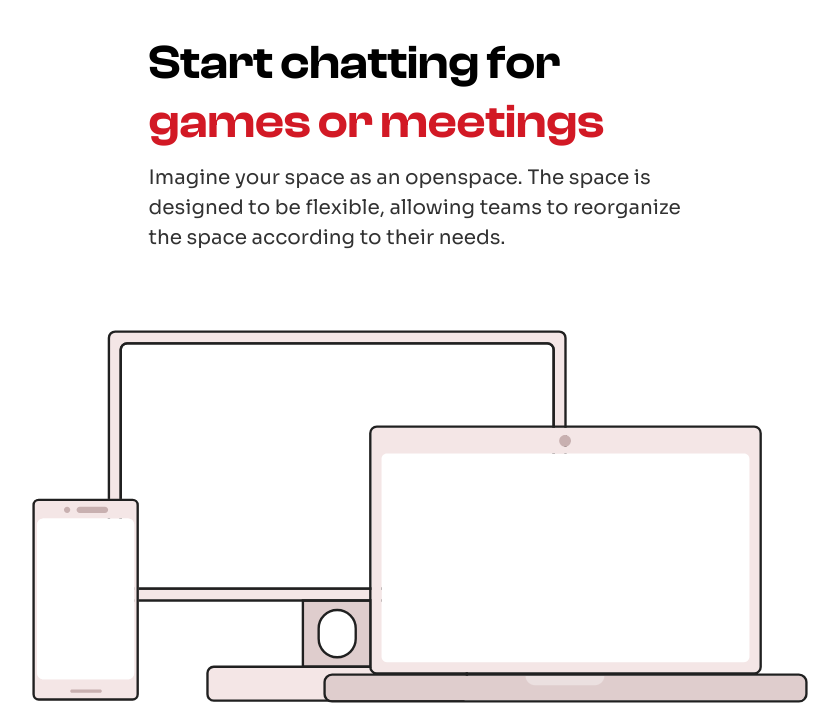
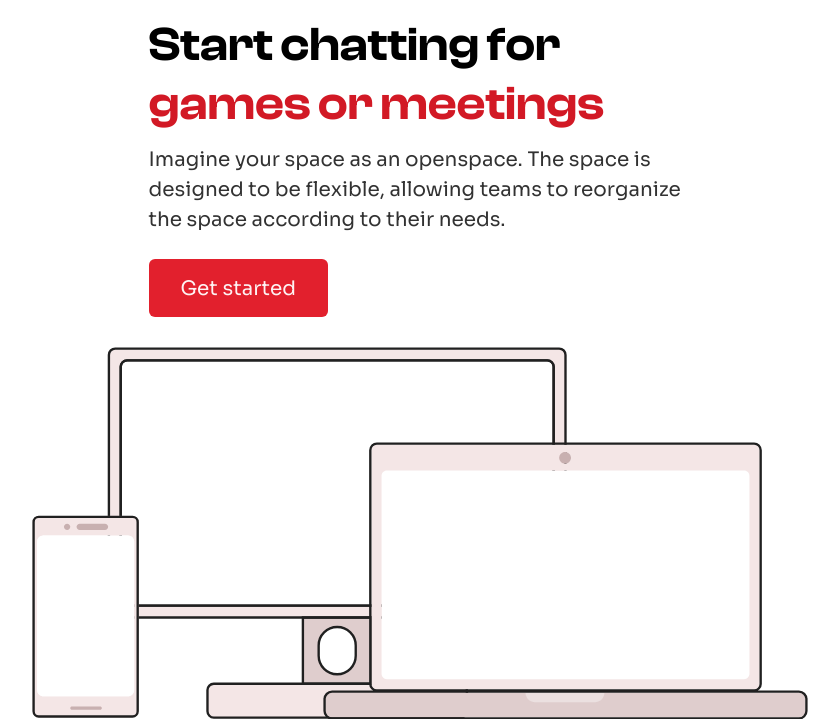
Before and after one commit to sendoverchat/app, a Flask app: page / in a window 1280 px wide. Shown: the part 65-784 px from the top of the page, without its empty margins (220-1059 px from the left). Run offline with Flask 3, Linux system fonts and the light colour scheme; parts of the project's set-up code (start-up, migrations or seed data) failed here and were passed over.

Commit message:
update theme

```diff
--- a/private/routes.py
+++ b/private/routes.py
@@ -17,12 +17,8 @@ def custom_template(
     **context
 ):
 
-    cookie_theme = request.cookies.get("theme")
-    if cookie_theme == "black":
-        theme_black = True
-    else:
-        theme_black = False
-    return render_template("index.html", site_page=site_page,title=title,description=description,styles=styles, navbar_type=navbar_type, theme_black=theme_black, **context)
+    theme = request.cookies.get("theme")
+    return render_template("index.html", site_page=site_page,title=title,description=description,styles=styles, navbar_type=navbar_type, theme=theme, **context)
 
 
 
@@ -37,3 +33,9 @@ def routes(app : Flask):
     @app.errorhandler(404)
     def not_found(e):
         return render_template("./errors/404.html")
+
+    @app.route("/test")
+    def test():
+        red = redirect("/")
+        red.set_cookie("theme", "dark")
+        return red
--- a/static/css/styles.css
+++ b/static/css/styles.css
@@ -20,3 +20,19 @@ body {
     color: var(--Text);
     background: var(--background);
 }
+button.default {
+    border: none;
+    display: flex;
+    height: 58px;
+    padding: 0px 32px;
+    justify-content: center;
+    align-items: center;
+    border-radius: 6px;
+    background: var(--horty-red-600);
+    color: var(--horty-red-50);
+    font-family: Sora;
+    font-size: 20px;
+    font-style: normal;
+    font-weight: 400;
+    line-height: normal;
+}
--- a/templates/index.html
+++ b/templates/index.html
@@ -33,7 +33,7 @@
         <link rel="stylesheet" href="{{style}}">
     {% endfor %}
 </head>
-<body>
+<body id="{{theme}}">
     {% if navbar_type == 1 %}
         {% include "components/navbar.html" %}
     {% elif navbar_type == 2 %}
--- a/templates/pages/home.html
+++ b/templates/pages/home.html
@@ -5,6 +5,9 @@
             Start chatting for <span>games or meetings</span>
         </h1>
         <p>Imagine your space as an openspace. The space is designed to be flexible, allowing teams to reorganize the space according to their needs.<p>
+            <div class="buttons-div-container">
+                <button class="default">Get started</button>
+            </div>
     </div>
 
     <svg width="884" height="373" viewBox="0 0 984 473" fill="none" xmlns="http://www.w3.org/2000/svg">
```
